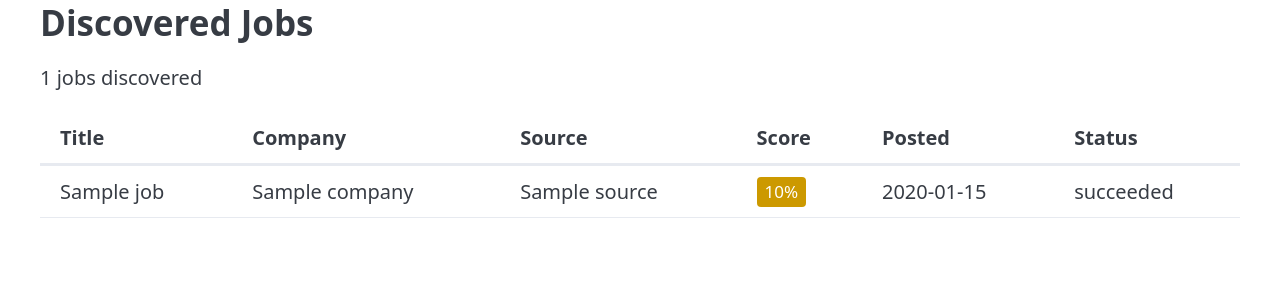
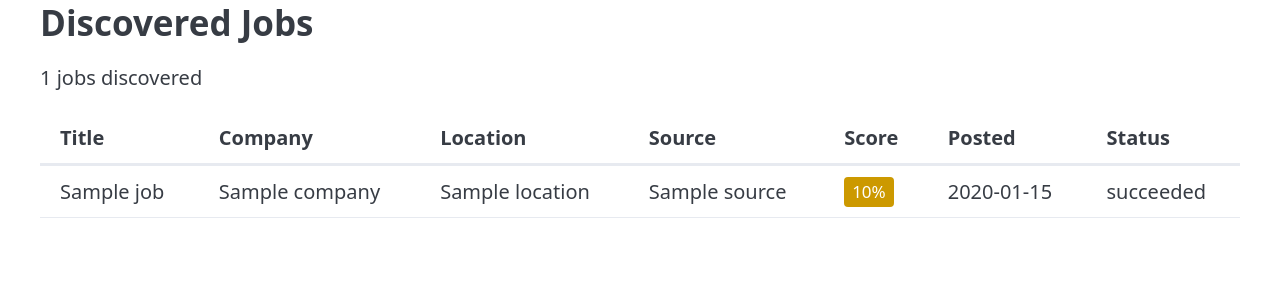
Before and after one commit to fabsynet/job_application_app, a FastAPI app: template app/web/templates/jobs.html.j2 in a window 1280 px wide. Shown: the part 87-390 px from the top of the page. Run offline with FastAPI, Linux system fonts and the light colour scheme; the template is opened without the code that fills it: most values are stand-ins (such as "Sample title", 1, 10 or a date in 2020); parts of the project's set-up code (start-up, migrations or seed data) failed here and were passed over.

Commit message:
fix(03): add location field to jobs UI templates
Verifier found location was stored in DB but not displayed.
Added to table column, detail header, and sort whitelist.

Co-Authored-By: Claude Opus 4.6 (1M context) <noreply@anthropic.com>

```diff
--- a/app/discovery/service.py
+++ b/app/discovery/service.py
@@ -140,6 +140,7 @@ async def list_jobs(
     column_map = {
         "title": Job.title,
         "company": Job.company,
+        "location": Job.location,
         "source": Job.source,
         "score": Job.score,
         "posted_date": Job.posted_date,
--- a/app/web/routers/jobs.py
+++ b/app/web/routers/jobs.py
@@ -76,7 +76,7 @@ async def job_detail(
     """Inline expansion partial with full description and keyword breakdown."""
     job = await get_job_detail(session, job_id)
     if job is None:
-        return HTMLResponse("<tr><td colspan='6'>Job not found</td></tr>", status_code=404)
+        return HTMLResponse("<tr><td colspan='7'>Job not found</td></tr>", status_code=404)
 
     settings = await get_settings_row(session)
     all_keywords = _parse_keywords(settings.keywords_csv)
@@ -104,7 +104,7 @@ async def queue_job(
     """Manually queue a below-threshold job for application."""
     job = await update_job_status(session, job_id, "queued")
     if job is None:
-        return HTMLResponse("<tr><td colspan='6'>Job not found</td></tr>", status_code=404)
+        return HTMLResponse("<tr><td colspan='7'>Job not found</td></tr>", status_code=404)
 
     settings = await get_settings_row(session)
     all_keywords = _parse_keywords(settings.keywords_csv)
--- a/app/web/templates/jobs.html.j2
+++ b/app/web/templates/jobs.html.j2
@@ -25,6 +25,7 @@
     <tr>
       {{ sort_header("title", "Title") }}
       {{ sort_header("company", "Company") }}
+      {{ sort_header("location", "Location") }}
       {{ sort_header("source", "Source") }}
       {{ sort_header("score", "Score") }}
       {{ sort_header("posted_date", "Posted") }}
--- a/app/web/templates/partials/job_detail_inline.html.j2
+++ b/app/web/templates/partials/job_detail_inline.html.j2
@@ -1,7 +1,7 @@
-<td colspan="6">
+<td colspan="7">
   <article style="margin: 0;">
     <header>
-      <strong>{{ job.title }}</strong> at {{ job.company }}
+      <strong>{{ job.title }}</strong> at {{ job.company }}{% if job.location %} &mdash; {{ job.location }}{% endif %}
       {% if job.url %}
         &mdash; <a href="{{ job.url }}" target="_blank" rel="noopener">View original posting</a>
       {% endif %}
--- a/app/web/templates/partials/jobs_table.html.j2
+++ b/app/web/templates/partials/jobs_table.html.j2
@@ -5,6 +5,7 @@
     style="cursor: pointer;">
   <td>{{ job.title }}</td>
   <td>{{ job.company }}</td>
+  <td>{{ job.location or '' }}</td>
   <td>{{ job.source }}</td>
   <td>
     {% if job.score >= threshold %}
@@ -19,8 +20,8 @@
   <td>{{ job.status }}</td>
 </tr>
 <tr id="detail-{{ job.id }}" class="job-detail-row">
-  <td colspan="6"></td>
+  <td colspan="7"></td>
 </tr>
 {% else %}
-<tr><td colspan="6">No jobs discovered yet. Add sources and run a discovery cycle.</td></tr>
+<tr><td colspan="7">No jobs discovered yet. Add sources and run a discovery cycle.</td></tr>
 {% endfor %}
```
